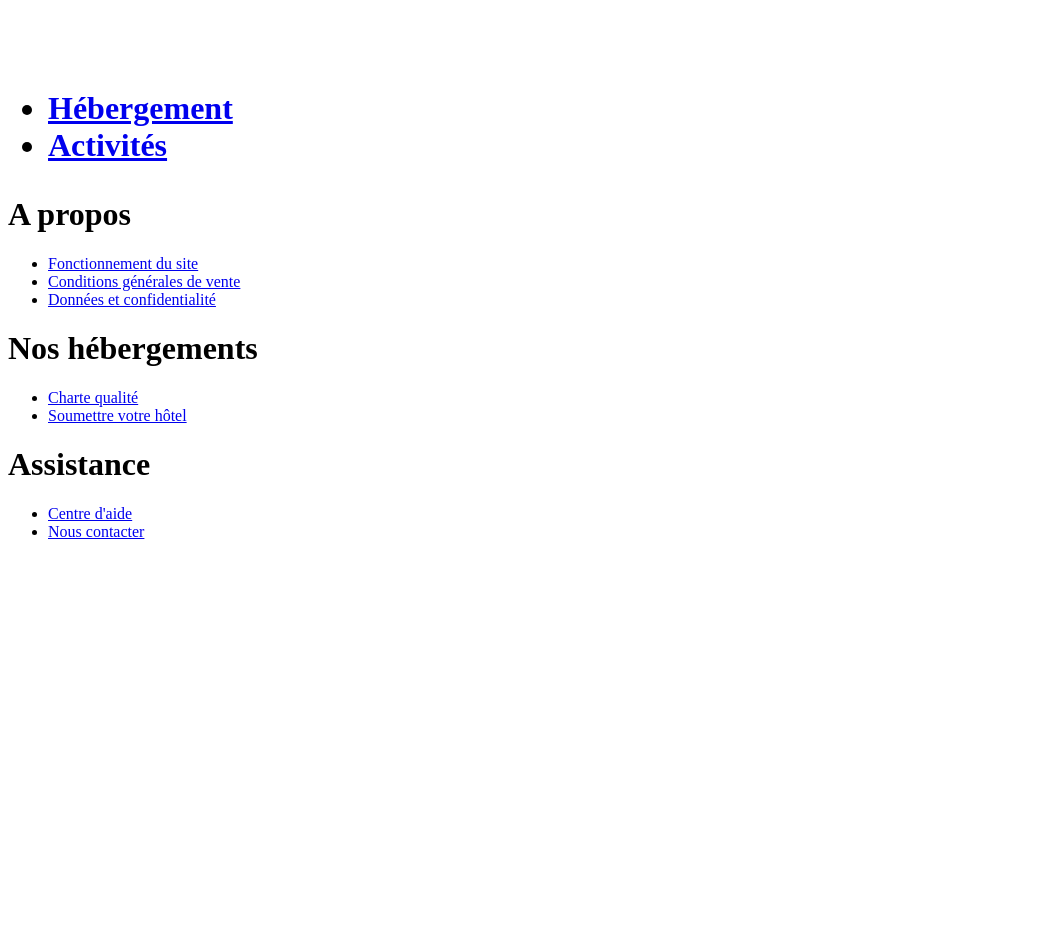
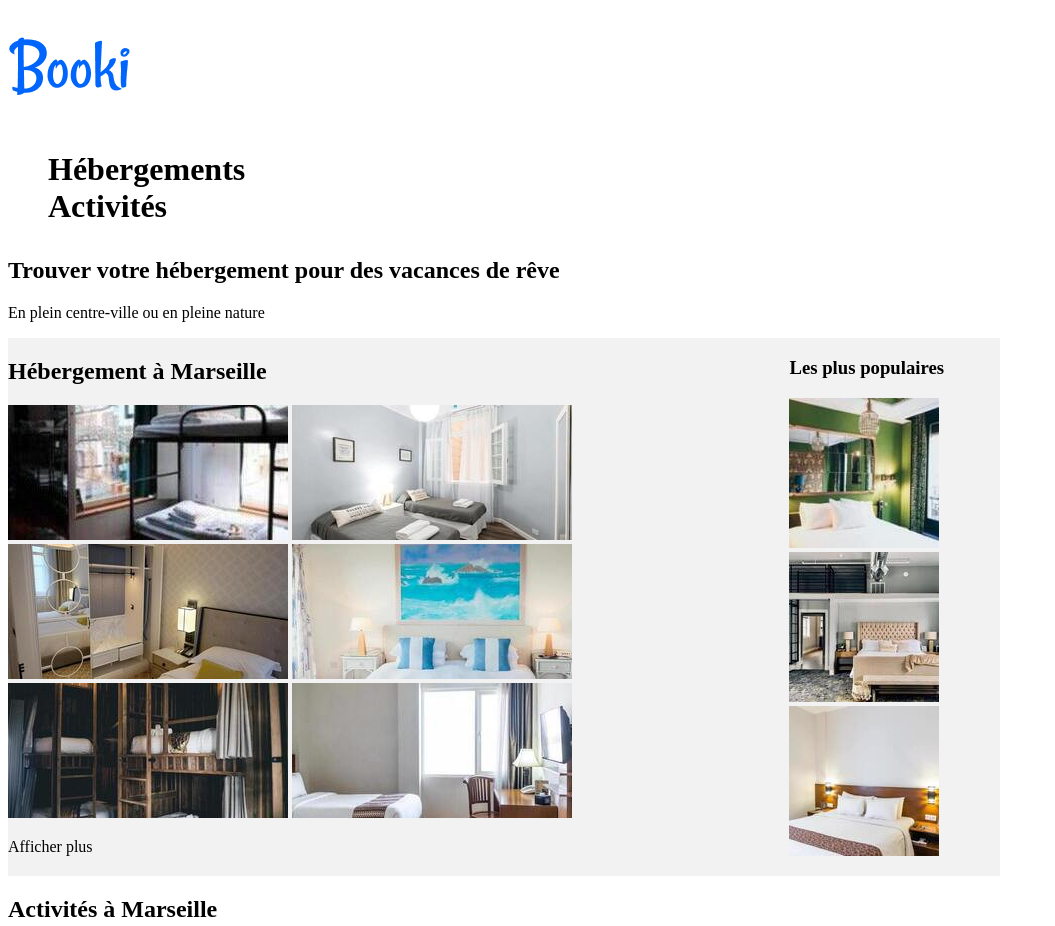
Before and after one commit to RNyr/Noyer-Romain-Projet-2-OCR-DevWeb, a plain HTML site: page Noyer_Romain_1_codehtml_072022.html in a window 1280 px wide. Shown: the top 926 px of the page, without its empty margins (0-1055 px from the left). Before the commit the page ends 800 px from the top, so only its background shows below. Drawn offline with Linux system fonts and the light colour scheme.

Commit message:
Mise à Jour des Images Hébergements

```diff
--- a/Noyer_Romain_1_codehtml_072022.html
+++ b/Noyer_Romain_1_codehtml_072022.html
@@ -4,39 +4,67 @@
 <head>
     <meta charset="utf-8">
     <meta name="viewport" content="width=device-width, initial-scale=1.0, user-scalable=no">
-    <link rel="stylesheet" href="Noyer_Romain_2codecss_072022.css">
+    <link rel="stylesheet" href="Noyer_Romain_2_codecss_072022.css">
     <title>Booki</title>
 </head>
 
 <body>
-    <id="bloc_page">
+    <div id="bloc_page">
         <header>
-            <h1><img src="" </h1>
+            <h1><img src="images/logo/booki.png" </h1>
                 <nav>
                     <ul>
-                        <li><a href="#">Hébergement</a></li>
+                        <li><a href="#">Hébergements</a></li>
                         <li><a href="#">Activités</a></li>
                     </ul>
                 </nav>
+                <h2>Trouver votre hébergement pour des vacances de rêve</h2>
+                <p>En plein centre-ville ou en pleine nature</p>
                 <form>
 
                 </form>
         </header>
-        <section>
+
+        <section id="section1">
             <div>
-
+                <h1>Hébergement à Marseille</h1>
+                <p id="p_hebergements">
+                    <img src="images/hebergements/5_real/h_photo1r.jpg">
+                    <img src="images/hebergements/5_real/h_photo2r.jpg">
+                    <img src="images/hebergements/5_real/h_photo3r.jpg">
+                    <img src="images/hebergements/5_real/h_photo4r.jpg">
+                    <img src="images/hebergements/5_real/h_photo5r.jpg">
+                    <img src="images/hebergements/5_real/h_photo6r.jpg">
+                </p>
+                <p>Afficher plus</p>
             </div>
             <aside>
+                <h1>Les plus populaires</h1>
+                <p>
+                    <img src="images/hebergements/5_real/h_aside_photo1r.jpg">
+                    <img src="images/hebergements/5_real/h_aside_photo2r.jpg">
+                    <img src="images/hebergements/5_real/h_aside_photo3r.jpg">
+                </p>
 
             </aside>
         </section>
+
         <section>
+            <h1>Activités à Marseille</h1>
+            <p id="p_activites">
+                <img src="images/activites/5_real/a_photo1r.jpg">
+                <img src="images/activites/5_real/a_photo2r.jpg">
+                <img src="images/activites/5_real/a_photo3r.jpg">
+                <img src="images/activites/5_real/a_photo4r.jpg">
+                <img src="images/activites/5_real/a_photo5r.jpg">
+                <img src="images/activites/5_real/a_photo6r.jpg">
+            </p>
             <div>
 
             </div>
         </section>
+
         <footer>
-            <div>
             <div id="a_propos">
                 <h1>A propos</h1>
                 <div id="puce_a_propos">
@@ -65,7 +93,6 @@
                     </ul>
                 </div>
             </div>
-            </div>
         </footer>
     </div>
 </body>
--- a/Noyer_Romain_2_codecss_072022.css
+++ b/Noyer_Romain_2_codecss_072022.css
@@ -0,0 +1,81 @@
+/* Polices */
+@font-face {
+    font-family: 'Raleway_Medium';
+    src: url('police/Raleway_Medium.ttf') format('truetype');
+}
+
+/* Body */
+
+#bloc_page {
+    width: 992px;
+}
+
+
+/* Header */
+
+/* Navigation */
+
+nav ul {
+    list-style-type: none;
+}
+
+nav a {
+    text-decoration: none;
+    color: black;
+}
+
+/* Section 1 */
+
+#section1 {
+    display: flex;
+    background-color: #F2F2F2;
+}
+
+#p_hebergements {}
+
+#p_activites {}
+
+/* Aside */
+
+aside {
+    background-color: #F2F2F2;
+}
+
+/* Section 2*/
+
+/* Footer */
+
+footer {
+    display: flex;
+    background-color: #F2F2F2;
+    margin-left: -7px;
+    margin-right: -7px;
+}
+
+footer ul {
+    font-size: 12px;
+    list-style-type: none;
+}
+
+footer h1 {
+    font-size: 15px;
+    font-weight: bold;
+    margin-left: 39px
+}
+
+footer a {
+    text-decoration: none;
+    color: black;
+}
+
+#a_propos {
+    width: 33%;
+}
+
+#nos_hebergements {
+    width: 33%;
+}
+
+#assistance {
+    width: 33%;
+}
```
Also changed, not shown: images/activites/5_real/a_photo1r.jpg (added), images/activites/5_real/a_photo2r.jpg (added), images/activites/5_real/a_photo3r.jpg (added), images/activites/5_real/a_photo4r.jpg (added), images/activites/5_real/a_photo5r.jpg (added), images/activites/5_real/a_photo6r.jpg (added), images/hebergements/5_real/h_aside_photo1r.jpg (added), images/hebergements/5_real/h_aside_photo2r.jpg (added), images/hebergements/5_real/h_aside_photo3r.jpg (added), images/hebergements/5_real/h_photo1r.jpg (added), images/hebergements/5_real/h_photo2r.jpg (added), images/hebergements/5_real/h_photo3r.jpg (added), images/hebergements/5_real/h_photo4r.jpg (added), images/hebergements/5_real/h_photo5r.jpg (added), 1 more files. Lines whose indentation alone changed are shown as unchanged.
